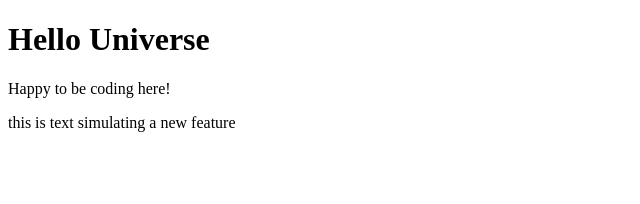
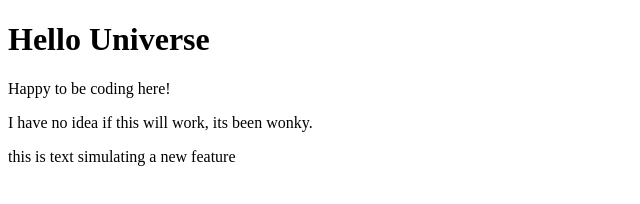
Before and after one commit to 123erickg/test-folder, a plain HTML site: page index.html in a window 1280 px wide. Shown: the whole page, without its empty margins (0-640 px from the left). Drawn offline with Linux system fonts and the light colour scheme.

Commit message:
Add a new paragraph about coding experience

```diff
--- a/index.html
+++ b/index.html
@@ -8,6 +8,7 @@
   <body>
     <h1>Hello Universe</h1>
     <p>Happy to be coding here!</p>
+    <p>I have no idea if this will work, its been wonky.</p>
     <div>this is text simulating a new feature</div>
   </body>
 </html>
```
